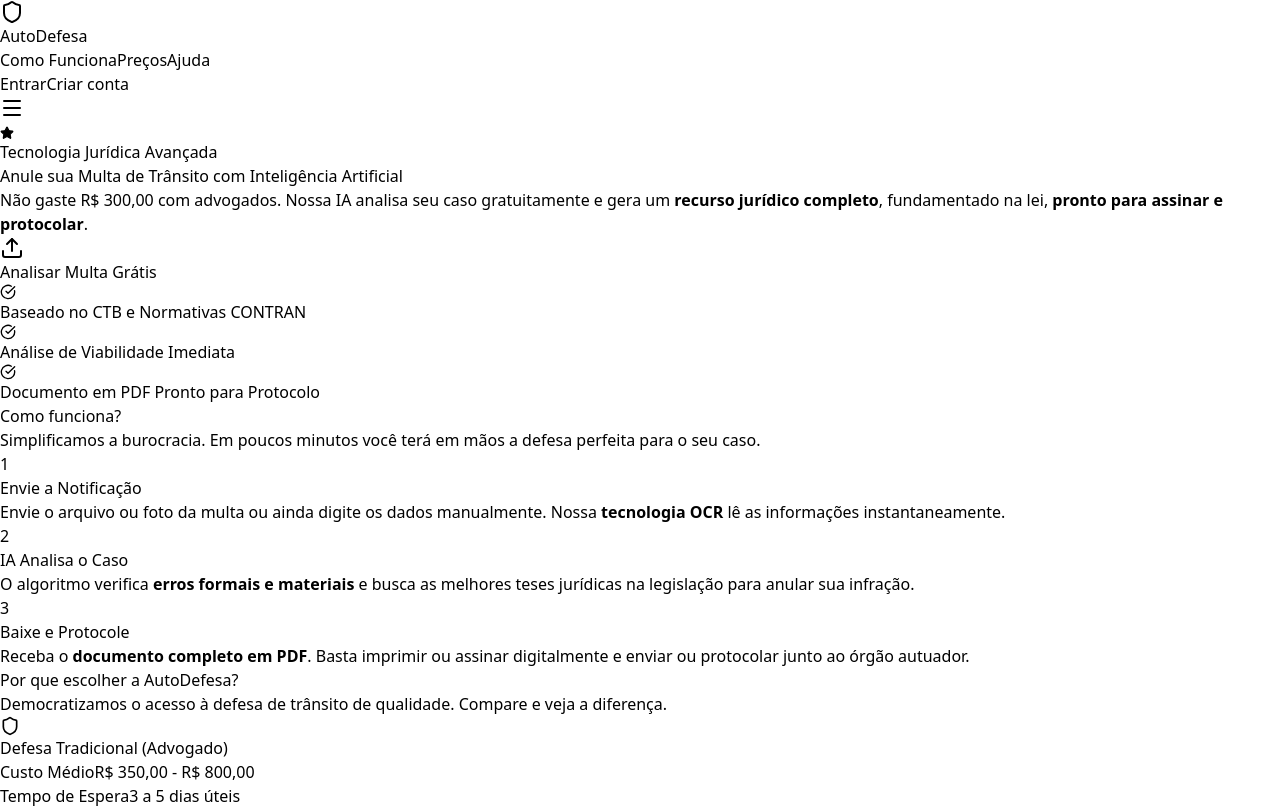
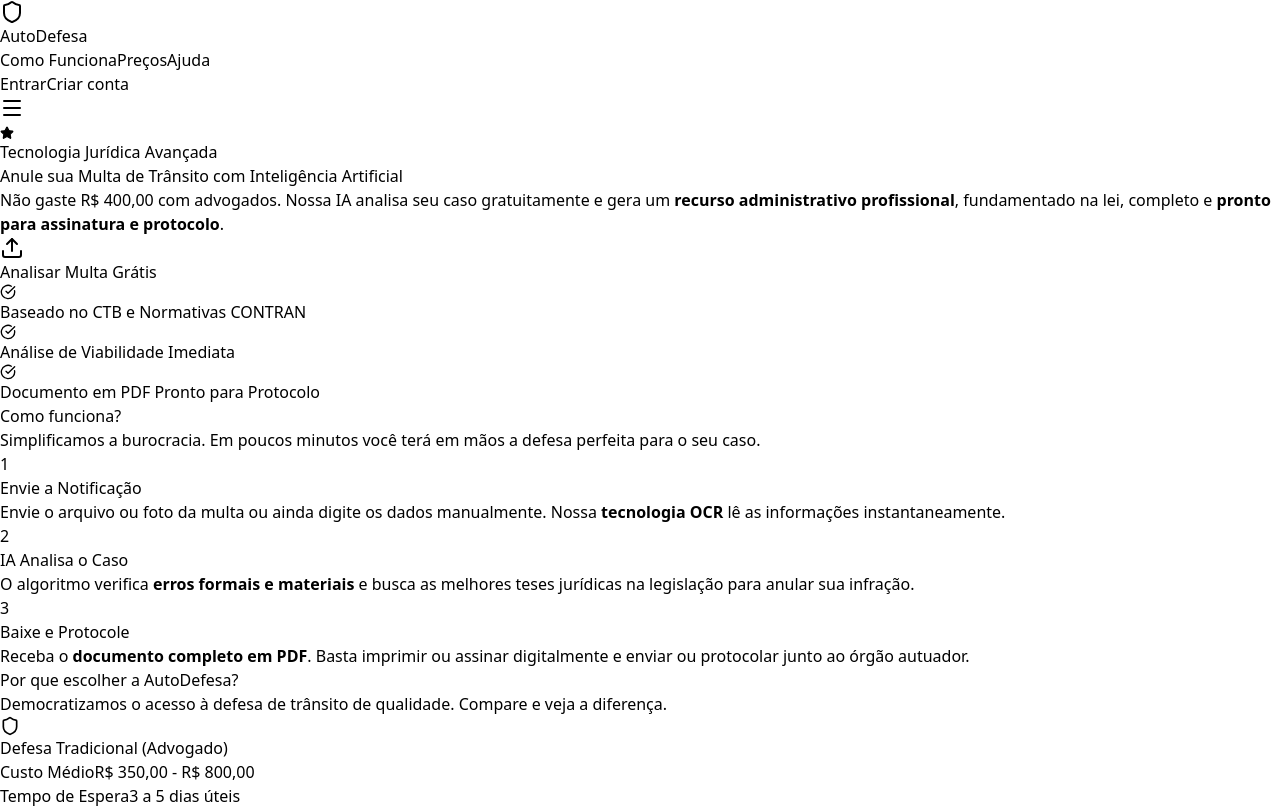
Before and after one commit to rodrigocvmd/auto-defesa, a React (Vite) app in the folder client/: page / in a window 1280 px wide. Shown: the top 808 px of the page. Built offline with nearby package versions, Linux system fonts and the light colour scheme; no server answers.

Commit message:
fix: text adjust and mockup data fix

```diff
--- a/client/src/pages/Home.jsx
+++ b/client/src/pages/Home.jsx
@@ -40,9 +40,9 @@
 						</h1>
 
 						<p className="text-xl text-gray-600 max-w-2xl mx-auto mb-10 leading-relaxed animate-in fade-in slide-in-from-bottom-6 duration-700 delay-200">
-							Não gaste R$ 300,00 com advogados. Nossa IA analisa seu caso gratuitamente e gera um{" "}
-							<strong>recurso jurídico completo</strong>, fundamentado na lei,{" "}
-							<strong>pronto para assinar e protocolar</strong>.
+							Não gaste R$ 400,00 com advogados. Nossa IA analisa seu caso gratuitamente e gera um{" "}
+							<strong>recurso administrativo profissional</strong>, fundamentado na lei, completo e{" "}
+							<strong>pronto para assinatura e protocolo</strong>.
 						</p>
 
 						<div className="flex flex-col sm:flex-row items-center justify-center gap-4 animate-in fade-in slide-in-from-bottom-6 duration-700 delay-300">
--- a/client/src/pages/ManualDefense.jsx
+++ b/client/src/pages/ManualDefense.jsx
@@ -349,7 +349,7 @@
 			nationality: "Brasileiro",
 			maritalStatus: "Solteiro(a)",
 			profession: "Motorista",
-			rg: "12.345.678-9",
+			rg: "1.234.567",
 			rgIssuer: "SSP/SP",
 			cpf: "069.268.226-03",
 			cnh: "12345678900",
@@ -377,6 +377,8 @@
 			infractionDescription: "Transitar em velocidade superior à máxima permitida em até 20%",
 			legalText: "Transitar em velocidade superior à máxima permitida para o local...",
 			description: "O sinal estava encoberto por uma árvore e não havia sinalização visível...",
+			equipmentNumber: "12345678",
+			lastCalibration: "10/10/2023",
 			signCity: "São Paulo",
 			signDate: "01/01/2024",
 		});
@@ -391,7 +393,7 @@
 		setAnalysisData(null);
 		setIsTestMode(false);
 		setHasTested(true);
-		navigate("/manual-defense/form");
+		navigate("/upload");
 		window.scrollTo({ top: 0, behavior: "smooth" });
 	};
 
@@ -472,6 +474,8 @@
 					infractionSplit: "0",
 					article: "Art. 218, I, CTB",
 					description: "Transitar em velocidade superior à máxima permitida em até 20%",
+					equipmentNumber: "12345678",
+					lastCalibration: "10/10/2023",
 					signCity: "São Paulo",
 					signDate: "01/01/2024",
 				};
--- a/client/src/pages/UploadDefense.jsx
+++ b/client/src/pages/UploadDefense.jsx
@@ -2344,7 +2344,7 @@
 					</Link>
 					<h1 className="text-3xl font-bold text-gray-900">Análise de Documento</h1>
 					<p className="text-gray-500 mt-2">
-						Envie a foto da multa. A IA irá preencher os dados para você.
+						Envie o arquivo ou imagem da multa. A IA irá preencher os dados para você.
 					</p>
 				</div>
 				<div className="bg-white rounded-2xl shadow-sm border border-gray-100 overflow-hidden relative">
```
